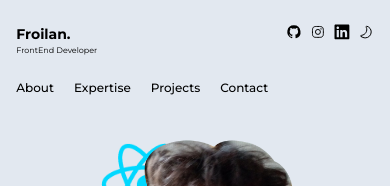
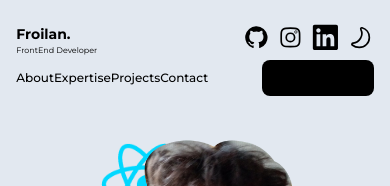
Before and after one commit to flcmm/my-personal-portfolio, a React (Vite) app: page / in a window 390 px wide. Shown: the top 186 px of the page. Built offline with nearby package versions, Linux system fonts and the light colour scheme.

Commit message:
optimize code

```diff
--- a/src/App.tsx
+++ b/src/App.tsx
@@ -15,13 +15,12 @@ import NotFound from './pages/404'
 function App() {
   return (
       <div className="max-w-full flex flex-col justify-start items-center bg-slate-200 dark:bg-stone-800">
-        <div className="pt-6 pb-10  w-11/12 flex flex-row">
-          <div className='flex flex-col justify-evenly gap-y-6'>
-            <Logo />
-            <Nav/>
-          </div>
+        <div className="pt-6 pb-10  w-11/12 grid grid-cols-2 grid-rows-2 md:grid-rows-1">
+          <Logo />
+          <Socials />
+          <Nav/>
           <NavForLargeSC />
-          <Socials />
+          <CTA4Mobile />
         </div>
 
         <div className="w-full">
--- a/src/components/cta4small.tsx
+++ b/src/components/cta4small.tsx
@@ -2,15 +2,8 @@ import React from 'react'
 
 const CTA4Mobile = () => {
   return (
-    <div className="md:hidden flex w-1/2 gap-4 flex-row justify-end items-center">
-      <button className='bg-black dark:bg-white rounded-lg flex flex-row text-sm'>Book A Meeting
-        <svg className='w-1/4' version="1.1" xmlns="http://www.w3.org/2000/svg" xmlnsXlink="http://www.w3.org/1999/xlink" x="0px" y="0px" viewBox="0 0 1000 1000" enableBackground="new 0 0 1000 1000" xmlSpace="preserve">
-          <g>
-            <path d="M164.1,316.6c-8.1,0-16.1,3.3-21.9,9.1c-5.7,5.7-9.1,13.8-9.1,21.9c0,8.1,3.3,16.1,9.1,21.9c5.7,5.7,13.8,9.1,21.9,9.1c8.1,0,16.1-3.3,21.9-9.1c5.7-5.7,9.1-13.8,9.1-21.9c0-8.1-3.3-16.1-9.1-21.9C180.3,319.9,172.2,316.6,164.1,316.6z"/>
-            <path d="M957.5,243.8c-20.7-13-47.9-13-74.8,0L685,339.3v-39.4c0-58.7-47.8-106.5-106.5-106.5H175.6h-29.5h-29.7C57.8,193.4,10,241.2,10,299.9v9.6v18.2v344.5v4.8v23c0,58.7,47.8,106.5,106.5,106.5h133.6h9.7h318.7c58.7,0,106.5-47.8,106.5-106.5v-39.2l197.7,96.3c13.5,6.6,27.1,9.9,39.9,9.9c12.7,0,24.5-3.2,34.8-9.6c20.6-12.9,32.5-37.5,32.5-67.3v-379C990,281.3,978.1,256.8,957.5,243.8z M642.4,700.1c0,35.2-28.7,63.9-63.9,63.9H250.1H116.5c-35.2,0-63.9-28.7-63.9-63.9v-23V309.5v-9.6c0-35.2,28.7-63.9,63.9-63.9h29.7h29.5h402.9c35.2,0,63.9,28.7,63.9,63.9V700.1z M947.4,690.2c0,14.8-4.6,26.2-12.5,31.1c-8,4.9-20.2,4.1-33.5-2.4L685,613.5V386.6l216.2-104.4c13.4-6.4,25.6-7.3,33.6-2.3c8,5,12.6,16.4,12.6,31.3V690.2z"/>
-          </g>
-        </svg>
-      </button>
+    <div className="md:hidden flex flex-row justify-end items-center">
+      <button className='bg-black p-2 dark:bg-white rounded-lg flex flex-row text-sm'>Download CV</button>
     </div>
   )
 }
--- a/src/components/nav.tsx
+++ b/src/components/nav.tsx
@@ -4,7 +4,7 @@ import { Link } from 'react-router-dom'
 
 const Nav = () => {
   return (
-    <div className="md:hidden flex flex-row gap-x-5 justify-between items-center">
+    <div className="md:hidden flex flex-row justify-between items-center">
       <Link to='/about'>
         <h1 className='dark:text-slate-300 text-xs font-medium'>About</h1>
       </Link>
```
